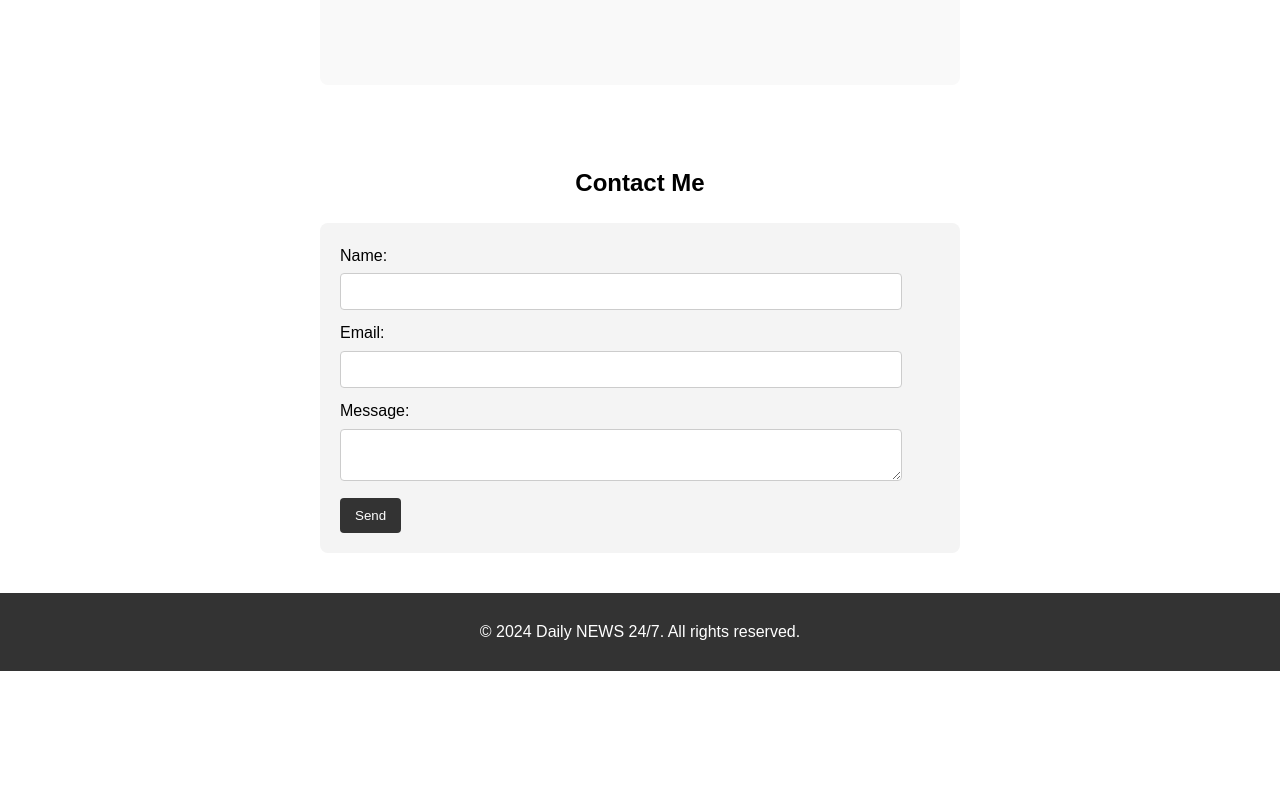
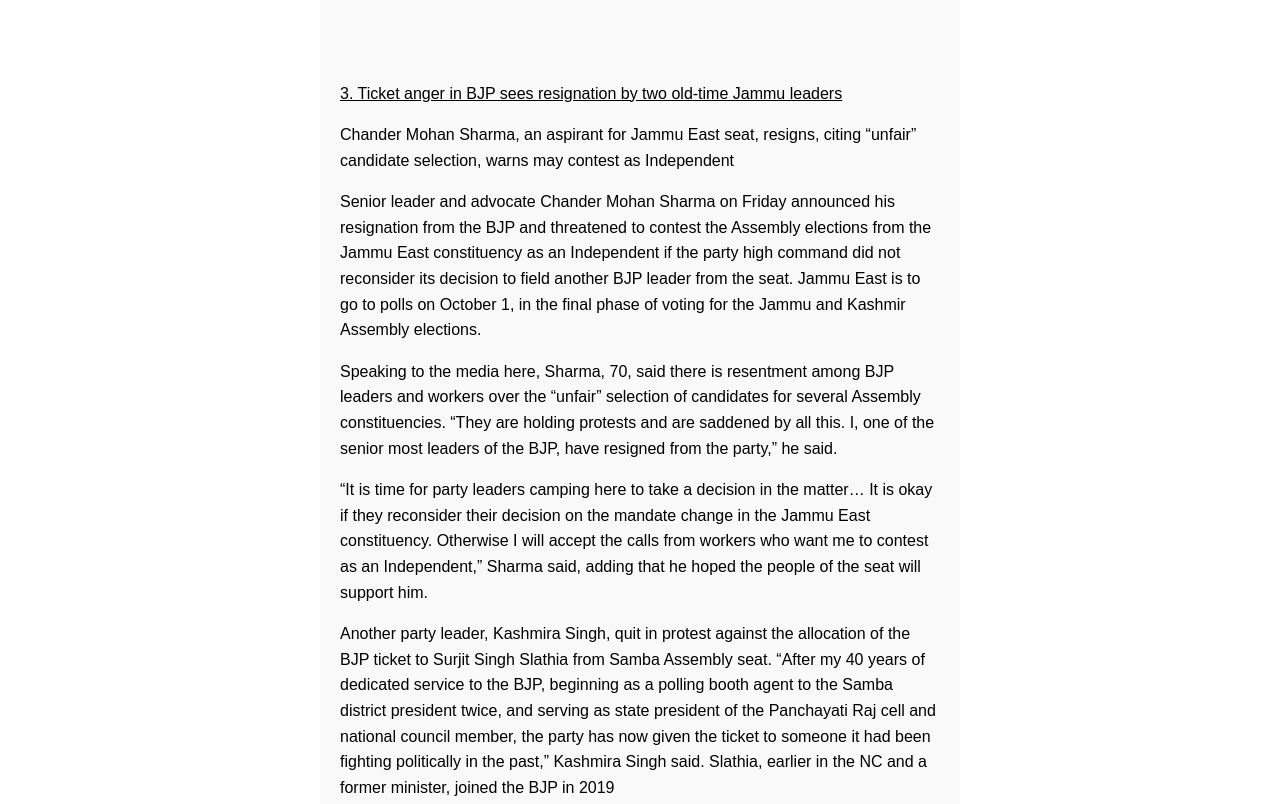
Before and after one commit to Sagar-devs/DailyNewsUpdates, a plain HTML site: page fullnews.html in a window 1280 px wide. Shown: the part 1560-2364 px from the top of the page. Before the commit the page ends 2231 px from the top, so only its background shows below. Drawn offline with Linux system fonts and the light colour scheme.

Commit message:
Update fullnews.html

```diff
--- a/fullnews.html
+++ b/fullnews.html
@@ -40,6 +40,14 @@
                 <p>The collapse of the statue of Chhatrapati Shivaji Maharaj has sparked a war of words between ruling and Opposition parties in poll-bound Maharashtra. Initially, Chief Minister Eknath Shinde said the statue collapsed due to heavy winds along the shore. And Deputy Chief Minister Devendra Fadnavis had said the statue was built by the Navy, not the state government.</p>
                 <p>With the initial response not going down well with the BJP’s central leadership, 48 hours later, Shinde said he would not mind “apologising a 1,000 times” for the incident.</p>
             </div><br><br>
+            <div id="dayOneNewsThree">
+                <p style="text-decoration: underline;">3. Ticket anger in BJP sees resignation by two old-time Jammu leaders</p>
+                <p>Chander Mohan Sharma, an aspirant for Jammu East seat, resigns, citing “unfair” candidate selection, warns may contest as Independent</p>
+                <p>Senior leader and advocate Chander Mohan Sharma on Friday announced his resignation from the BJP and threatened to contest the Assembly elections from the Jammu East constituency as an Independent if the party high command did not reconsider its decision to field another BJP leader from the seat. Jammu East is to go to polls on October 1, in the final phase of voting for the Jammu and Kashmir Assembly elections.</p>
+                <p>Speaking to the media here, Sharma, 70, said there is resentment among BJP leaders and workers over the “unfair” selection of candidates for several Assembly constituencies. “They are holding protests and are saddened by all this. I, one of the senior most leaders of the BJP, have resigned from the party,” he said.</p>
+                <p>“It is time for party leaders camping here to take a decision in the matter… It is okay if they reconsider their decision on the mandate change in the Jammu East constituency. Otherwise I will accept the calls from workers who want me to contest as an Independent,” Sharma said, adding that he hoped the people of the seat will support him.</p>
+                <p>Another party leader, Kashmira Singh, quit in protest against the allocation of the BJP ticket to Surjit Singh Slathia from Samba Assembly seat. “After my 40 years of dedicated service to the BJP, beginning as a polling booth agent to the Samba district president twice, and serving as state president of the Panchayati Raj cell and national council member, the party has now given the ticket to someone it had been fighting politically in the past,” Kashmira Singh said. Slathia, earlier in the NC and a former minister, joined the BJP in 2019</p>
+            </div>
         </div>
     </section>
     <section id="contact">
```
